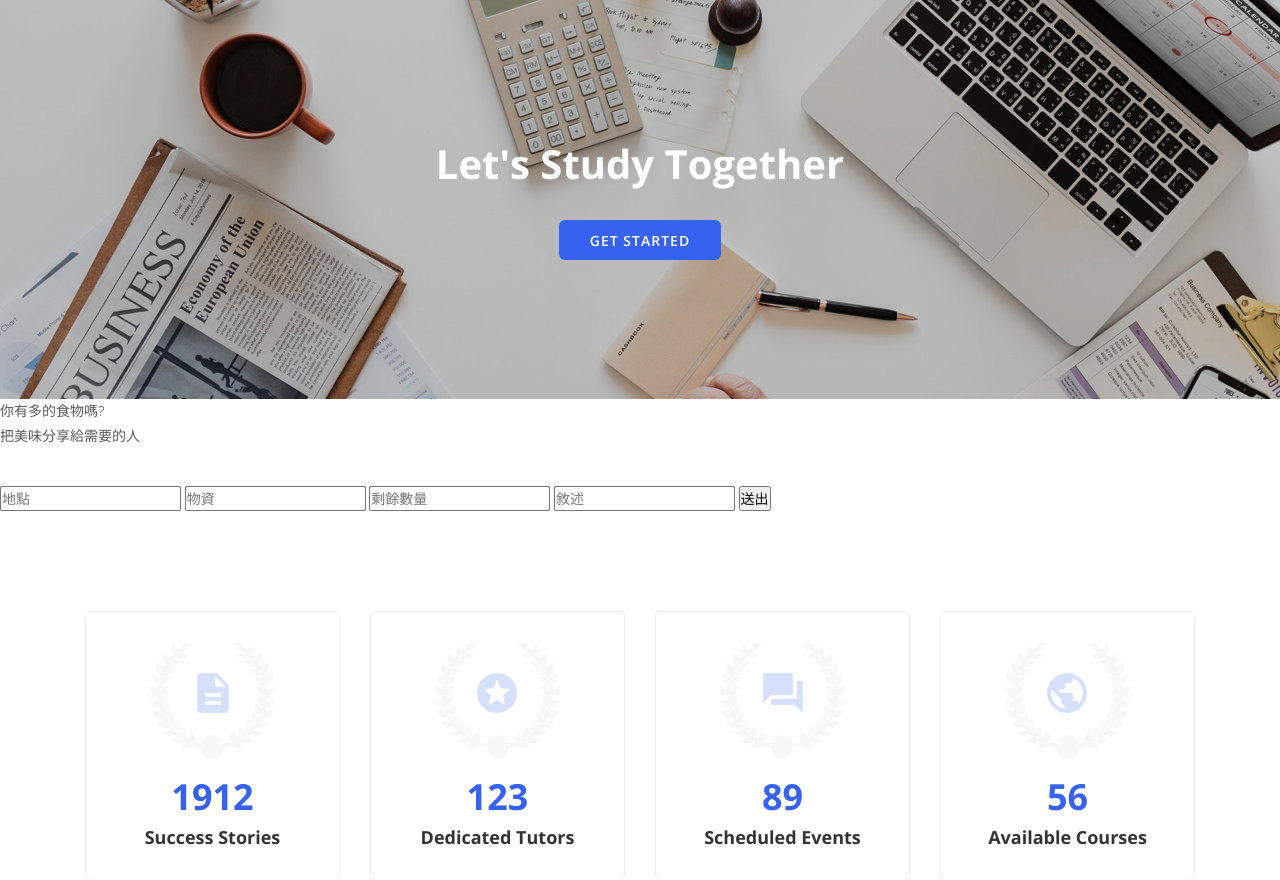
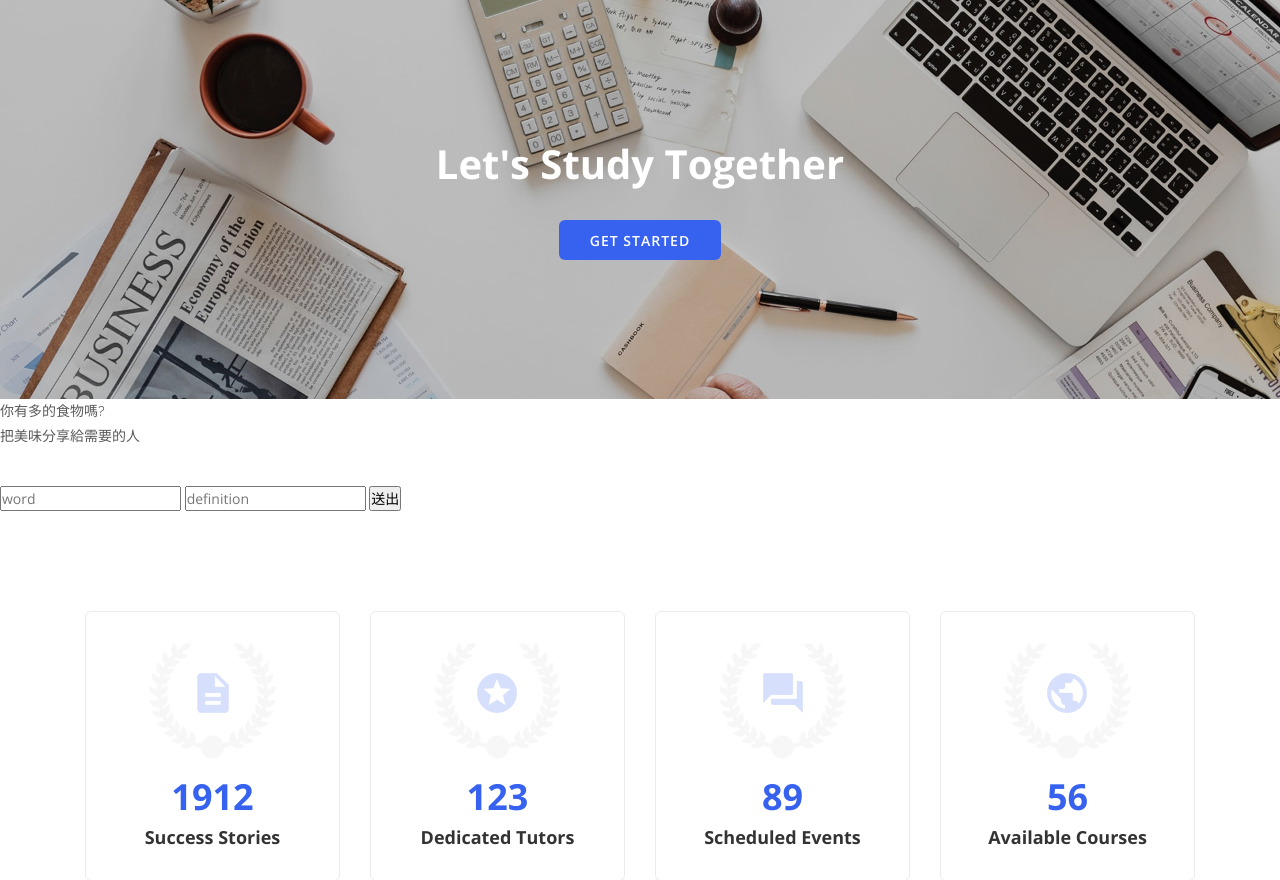
Before and after one commit to angyeahyeah6/wordcard, a Django app: page / in a window 1280 px wide. Shown: the part 121-1001 px from the top of the page. Run offline with Django 3.2, Linux system fonts and the light colour scheme; parts of the project's set-up code (start-up, migrations or seed data) failed here and were passed over; some libraries are stand-ins or nearby versions; some web fonts are replaced.

Commit message:
migration part

```diff
--- a/templates/index.html
+++ b/templates/index.html
@@ -128,19 +128,8 @@
     <form action="" method="post" class = "create_food_event">
         <p>你有多的食物嗎?<br>把美味分享給需要的人</p>
         <br>
-        <input id = "place" type="text" name = "food_place" placeholder="地點"></input>
-
-        <!-- <label for="resource">物資：&nbsp &nbsp</label> -->
-        <input id = "object" type="text" name = "food_object" placeholder="物資"></input>
-        <input id = "description" type="text" name = "food_amount" placeholder="剩餘數量"></input>
-
-        <!-- <label for="description">敘述：&nbsp &nbsp</label> -->
-        <input id = "description" type="text" name = "food_description" placeholder="敘述"></input>
-
-        <input id = "lng" type="hidden" name = "lng" placeholder="經度"></input>
-
-        <input id = "lat" type="hidden" name = "lat" placeholder="緯度"></input>
-
+        <input id = "name" type="text" name = "word_name" placeholder="word"></input>
+        <input id = "defnition" type="text" name = "word_def" placeholder="definition"></input>
         <input type="submit" name = "create_event" value="送出"></input>
     </form>
     <!-- ##### Hero Area End ##### -->
```
Also changed, not shown: word/migrations/0001_initial.py.
